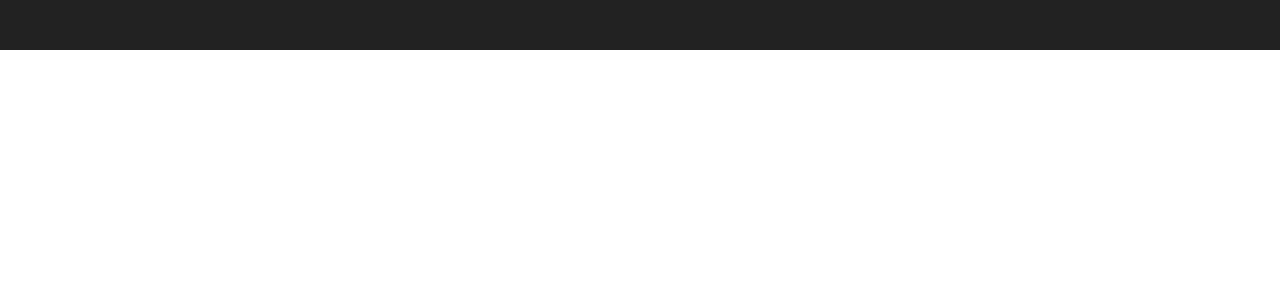
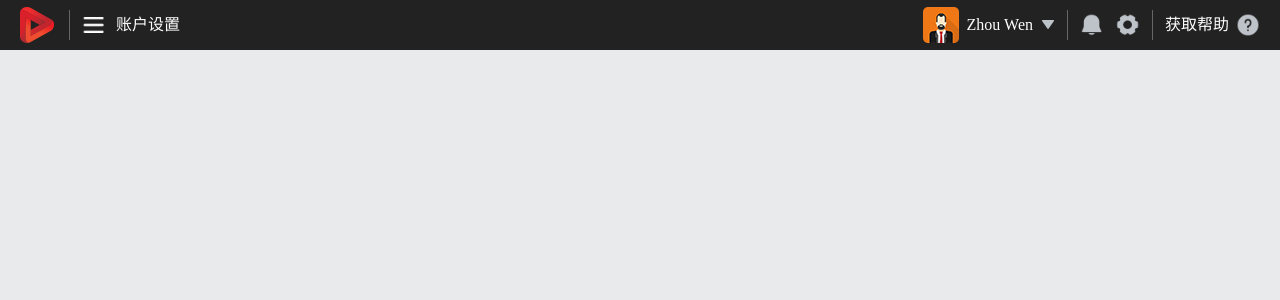
Before and after one commit to tahitian/vue-project-1, a Vue app: page / in a window 1280 px wide. Shown: the top 300 px of the page. Built offline with nearby package versions, Linux system fonts and the light colour scheme.

Commit message:
add navigation bar of account module

```diff
--- a/config/index.js
+++ b/config/index.js
@@ -13,7 +13,7 @@ module.exports = {
     proxyTable: {},
 
     // Various Dev Server settings
-    host: 'localhost', // can be overwritten by process.env.HOST
+    host: '0.0.0.0', // can be overwritten by process.env.HOST
     port: 8087, // can be overwritten by process.env.HOST, if port is in use, a free one will be determined
     autoOpenBrowser: false,
     errorOverlay: true,
--- a/package.json
+++ b/package.json
@@ -5,7 +5,7 @@
   "author": "tahitian <fanghuabin@dmtec.cn>",
   "private": true,
   "scripts": {
-    "dev": "webpack-dev-server --inline --progress --config build/webpack.dev.conf.js",
+    "dev": "webpack-dev-server --inline --progress --config build/webpack.dev.conf.js --host 0.0.0.0",
     "start": "npm run dev",
     "unit": "jest test/unit/specs --coverage",
     "e2e": "node test/e2e/runner.js",
--- a/src/App.vue
+++ b/src/App.vue
@@ -9,3 +9,17 @@ export default {
   name: 'app'
 }
 </script>
+
+<style>
+* {
+  box-sizing:border-box;
+  -moz-box-sizing:border-box;
+  -webkit-box-sizing:border-box;
+  margin: 0;
+  padding: 0;
+  border: 0;
+}
+body {
+  background-color: #e9eaeb;
+}
+</style>
--- /dev/null
+++ b/src/components/account/account_nav.vue
@@ -0,0 +1,71 @@
+<template>
+  <div>
+
+    <top />
+
+    <div id="nav">
+      <ul>
+        <li><div><a>基本信息</a></div></li>
+        <li><div><a>账户资质</a></div></li>
+        <li><div><a>密码重置</a></div></li>
+      </ul>
+    </div>
+
+    <router-view></router-view>
+
+  </div>
+</template>
+<script>
+import top from '@/components/top.vue'
+export default {
+    name: 'account_nav',
+    components: {
+      top
+    }
+}
+</script>
+<style>
+* {
+  box-sizing:border-box;
+  -moz-box-sizing:border-box;
+  -webkit-box-sizing:border-box;
+  margin: 0;
+  padding: 0;
+  border: 0;
+}
+#nav {
+  font-size: 0;
+  height: 50px;
+  border-bottom: 1px solid #ccc;
+}
+#nav>ul {
+  list-style-type: none;
+  margin-left: 60px;
+}
+#nav>ul>li {
+  display: inline-block;
+}
+#nav>ul>li>div {
+  width: 114px;
+  height: 50px;
+  border-bottom: 4px solid #3a72bf;
+  text-align: center;
+  line-height: 46px;
+  font-size: 0;
+  margin-right: 40px;
+}
+#nav>ul>li>div>a {
+  font-family: HiraginoSansGB-W6;
+  font-size: 18px;
+  vertical-align: middle;
+}
+.w6 {
+  font-family: "HiraginoSansGB-W6";
+}
+.w3 {
+  font-family: "HiraginoSansGB-W3";
+}
+.px-18 {
+  font-size: 18px;
+}
+</style>
--- a/src/components/cell.vue
+++ /dev/null
@@ -1,98 +0,0 @@
-<template>
-  <div id="top" class="clearfix">
-    <a href="#">
-      <img class="vertical-center" style="margin-left: 17px" src="../assets/icons/home/logo.png" />
-    </a>
-    <div class="vertical-line vertical-center" style="margin-left: 9px"></div>
-    <a href="#">
-      <img class="vertical-center" style="margin-left: 14px" src="../assets/icons/home/menu.png" />
-    </a>
-    <span id="present-module" class="vertical-center w6">{{present_module}}</span>
-
-    <div id="top-fr-wrapper" class="fr">
-      <div class="fr wrapper-24">
-        <a href="#" class="vertical-center">
-          <img src="../assets/icons/home/help.png" class="top-fr-icons" style="margin-right: 20px">
-        </a>
-        <a href="#">
-          <span class="fr vertical-center w3">获取帮助</span>
-        </a>
-      </div>
-    </div>
-  </div>
-</template>
-
-<script type="text/javascript">
-export default {
-  name: 'cell',
-  data () {
-    return {
-      present_module: "账户设置"
-    }
-  }
-}
-</script>
-
-<style type="text/css">
-* {
-  padding: 0;
-  margin: 0;
-}
-#top {
-  width: 100%;
-  height: 50px;
-  background-color: #222222;
-  line-height: 50px;
-  font-size: 0;
-  overflow: auto;
-  zoom: 1;
-}
-.clearfix {
-    zoom: 1;
-}
-.clearfix:after {
-    content: '';
-    display: block;
-    clear: both;
-    height: 0;
-    visibility: hidden;
-}
-.vertical-center {
-  display: inline-block;
-  vertical-align: middle;
-}
-.vertical-line {
-  width: 1px;
-  height: 36px;
-  background-color: #666666;
-}
-#present-module {
-  font-size: 18px;
-  color: #ffffff;
-  margin-left: 10px;
-}
-.w6 {
-  font-family: "HiraginoSansGB-W6";
-}
-.w3 {
-  font-family: "HiraginoSansGB-W3";
-}
-.fr {
-  float: right;
-}
-#top-fr-wrapper {
-  height: 50px;
-}
-#top-fr-wrapper div.wrapper-24 {
-  height: 50px;
-  line-height: 50px;
-  font-size: 0;
-}
-#top-fr-wrapper div.wrapper-24 a {
-  height: 24px;
-  line-height: 24px;
-}
-.top-fr-icons {
-  width: 24px;
-}
-</style>
--- a/src/components/demo.vue
+++ b/src/components/demo.vue
@@ -1,6 +1,7 @@
 <template>
-  <div class="fr" style="background-color: green; height:100px; width: 100px; line-height: 100px; font-size:0">
-    <div class="vertical-center" style="width: 40px; height: 40px; background-color: red" />
+  <div id="demo">
+    <div></div>
+    <div></div>
   </div>
 </template>
 
@@ -19,7 +20,7 @@ export default {
   margin: 0;
   padding: 0;
 }
-.clearfix {
+/*.clearfix {
     zoom: 1;
 }
 .clearfix:after {
@@ -32,8 +33,12 @@ export default {
 .vertical-center {
   display: inline-block;
   vertical-align: middle;
-}
-.fr {
-  float: right;
+}*/
+
+#demo>div {
+  display: inline-block;
+  height: 100px;
+  width: 100px;
+  background-color: green;
 }
 </style>
--- a/src/components/top.vue
+++ b/src/components/top.vue
@@ -1,86 +1,78 @@
 <template>
-  <div class="top">
-    <div class="top-wrapper">
-      <!-- <div class="inline">
-        <a href="#">
-          <img src="../assets/img/main.jpg">
+  <div id="top" class="clearfix">
+
+    <a href="#">
+      <img class="vertical-center mr-12 ml-17 cp"src="../assets/icons/home/logo.png" />
+    </a>
+
+    <div class="vertical-line vertical-center mr-7"></div>
+
+    <div id="menu-wrapper" class="vertical-center cp top-unit">
+      <a href="#">
+        <img class="vertical-center w-24" src="../assets/icons/home/menu.png" />
+      </a>
+      <span id="present-module" class="vertical-center w6">{{present_module}}</span>
+    </div>
+
+
+    <div id="top-fr-wrapper" class="fr wrapper-50">
+
+      <div class="wrapper-36 vertical-center mr-7 cp top-unit">
+        <img src="../assets/icons/home/portrait.png" class="vertical-center">
+        <span class="w3 white px-16 vertical-center ml-8">{{account_name}}</span>
+        <img src="../assets/icons/home/drop_down.png" class="vertical-center ml-8">
+      </div>
+
+      <div class="vertical-line vertical-center mr-12"></div>
+
+      <a href="#" class="vertical-center">
+        <img src="../assets/icons/home/message.png" class="w-24 mr-12 cp">
+      </a>
+      <a href="#" class="vertical-center">
+        <img src="../assets/icons/home/setting.png" class="w-24 mr-12 cp">
+      </a>
+
+      <div class="vertical-line vertical-center mr-7"></div>
+
+      <div class="wrapper-30 vertical-center mr-15 cp top-unit">
+        <span class="w3 white px-16 vertical-center mr-7">获取帮助</span>
+        <a href="#" class="vertical-center">
+          <img src="../assets/icons/home/help.png" class="w-24">
         </a>
       </div>
-      <div class="inline">
-        <img src="../assets/img/menu.jpg">
-      </div>
-      <div class="fr clearfix">
-        <ul>
-          <li>
-            <div class="cp">
-              <img src="../assets/img/portrait.jpg" class="_im">
-              <div class="_im">
-                <span>Wen Zhou</span>
-                <a href="#">
-                  <img src="../assets/img/down.jpg">
-                </a>
-              </div>
-            </div>
-          </li>
-          <li>
-            <router-link :to= "{name:'f_pay'}" class="p73" replace>
-              <img src="../assets/img/info.jpg">
-            </router-link>
-          </li>
-          <li>
-            <a href="#" class="p73">
-              <img src="../assets/img/set.jpg">
-            </a>
-          </li>
-          <li>
-            <router-link :to="{name:'style'}" class="p73">
-              <span class="_im">获取帮助</span>
-              <img  class="_im" src="../assets/img/help.jpg">
-            </router-link>
-          </li>
-        </ul>
-      </div> -->
+
     </div>
   </div>
 </template>
 
-<script>
+<script type="text/javascript">
 export default {
-  name: 'top'
+  name: 'top',
+  data () {
+    return {
+      present_module: '账户设置',
+      account_name: 'Zhou Wen'
+    }
+  }
 }
 </script>
 
-<style>
-/** {
-    box-sizing: border-box;
-    -o-box-sizing: border-box;
-    -ms-box-sizing: border-box;
-    -moz-box-sizing: border-box;
-    -webkit-box-sizing: border-box;
-    margin: 0;
-    padding: 0;
+<style type="text/css">
+* {
+  padding: 0;
+  margin: 0;
 }
-html{
-    font-size: 100%;
+.cp {
+  cursor: pointer;
 }
-body{
-    font-size: 1em;
-    min-width: 1024px;
-    background-color: #e9eaeb;
-    overflow-y: scroll;
-}
-a {
-    text-decoration: none;
-}
-ul {
-    list-style-type: none;
-}
-.p73 {
-    display: inline-block;
-    padding: 6px 3px;
-}
-.fr {
-    float: right;
+#top {
+  width: 100%;
+  height: 50px;
+  background-color: #222222;
+  line-height: 50px;
+  font-size: 0;
+  overflow: auto;
+  zoom: 1;
 }
 .clearfix {
     zoom: 1;
@@ -90,43 +82,88 @@ ul {
     display: block;
     clear: both;
     height: 0;
-    line-height: 0;
-    font-size: 0;
     visibility: hidden;
 }
-.inline {
-    display: inline-block;
-}*/
-.top {
-  position: fixed;
-  top: 0;
-  left: 0;
-  width: 100%;
-  min-width: 928px;
-  height: 50px;
-  background-color: #222222;
-  color: #fff;
+.vertical-center {
+  display: inline-block;
+  vertical-align: middle;
 }
-/*.top a {
-  color: #fff;
+.vertical-line {
+  width: 1px;
+  height: 30px;
+  background-color: #666666;
 }
-.top-wrapper {
-  padding: 7px;
+#menu-wrapper {
+  height: 30px;
+  line-height: 30px;
+  font-size: 0;
 }
-.top ul li,.content ul li{
-  float: left;
-}
-.top ul li{
+#present-module {
+  font-size: 16px;
+  color: #ffffff;
   margin-left: 10px;
 }
-.content{
-  margin-top: 50px;
+.w6 {
+  font-family: "HiraginoSansGB-W6";
 }
-._im {
-    display: inline-block;
-    vertical-align: middle;
+.w3 {
+  font-family: "HiraginoSansGB-W3";
 }
-.cp {
-    cursor: pointer;
-}*/
+.white {
+  color: #ffffff;
+}
+.px-16 {
+  font-size: 16px;
+}
+.fr {
+  float: right;
+}
+.mr-7 {
+  margin-right: 7px;
+}
+.mr-12 {
+  margin-right: 12px;
+}
+.mr-15 {
+  margin-right: 15px;
+}
+.ml-8 {
+  margin-left: 8px;
+}
+.ml-17 {
+  margin-left: 17px;
+}
+.w-24 {
+  width: 24px;
+}
+#top-fr-wrapper {
+  height: 50px;
+}
+#top-fr-wrapper div.wrapper-50 {
+  height: 50px;
+  line-height: 50px;
+  font-size: 0;
+}
+#top-fr-wrapper div.wrapper-36 {
+  height: 36px;
+  line-height: 36px;
+  font-size: 0;
+  padding-left: 0;
+}
+#top-fr-wrapper div.wrapper-30 {
+  height: 30px;
+  line-height: 30px;
+  font-size: 0;
+}
+#top-fr-wrapper a {
+  height: 24px;
+  line-height: 24px;
+}
+.top-unit:hover {
+  background-color: #4b4f56;
+}
+.top-unit {
+  border-radius: 3px;
+  padding: 0 5px;
+}
 </style>
--- a/src/router/index.js
+++ b/src/router/index.js
@@ -3,7 +3,7 @@ import Router from 'vue-router'
 // import HelloWorld from '@/components/HelloWorld'
 import demo from '@/components/demo'
 import top from '@/components/top.vue'
-import cell from '@/components/cell.vue'
+import account from '@/components/account/account_nav.vue'
 
 Vue.use(Router)
 
@@ -16,14 +16,14 @@ export default new Router({
       component: top
     },
     {
-      path: '/cell',
-      name: 'cell',
-      component: cell
-    },
-    {
       path: '/demo',
       name: 'demo',
       component: demo
+    },
+    {
+      path: '/account',
+      name: 'account',
+      component: account
     }
   ]
 })
```
Also changed, not shown: src/assets/icons/home/setting.png (added).
